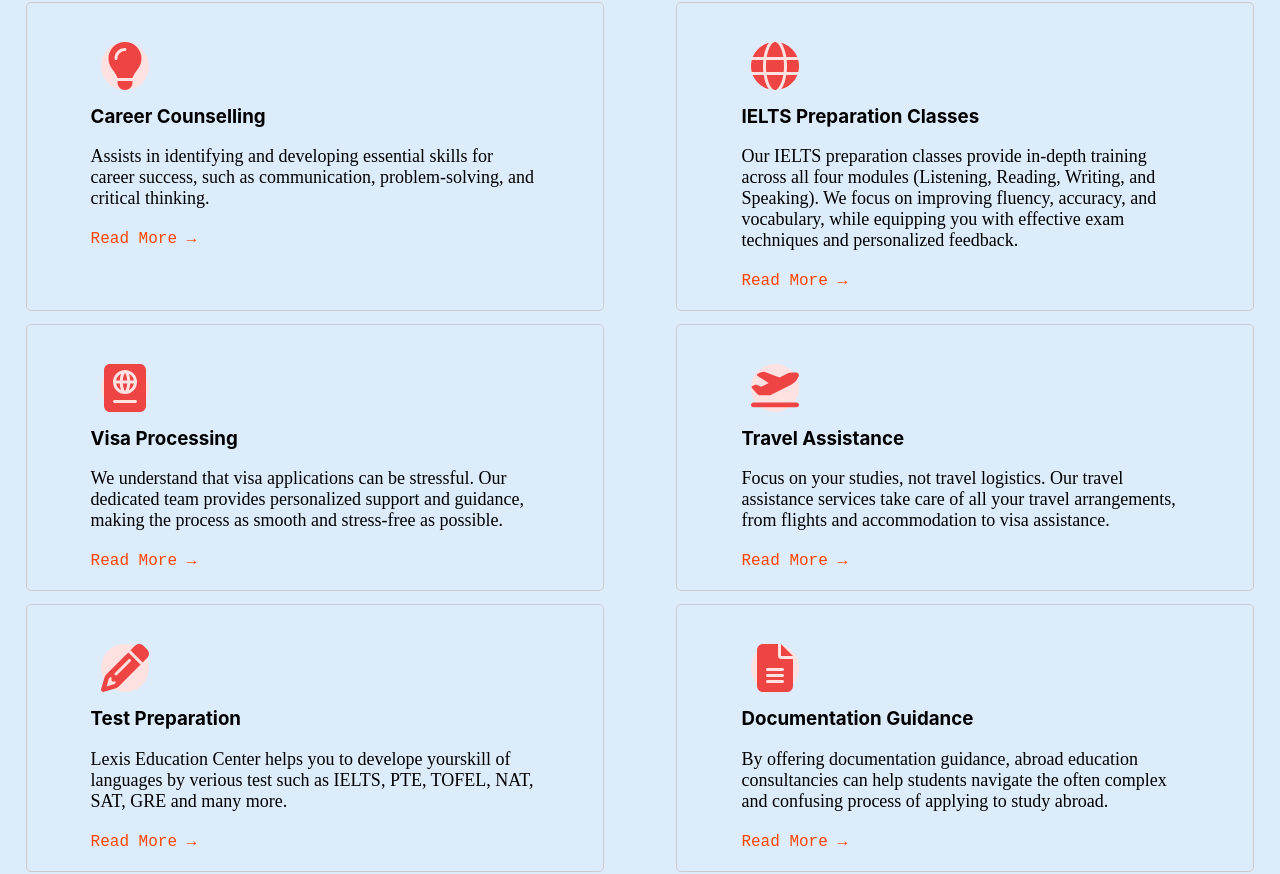
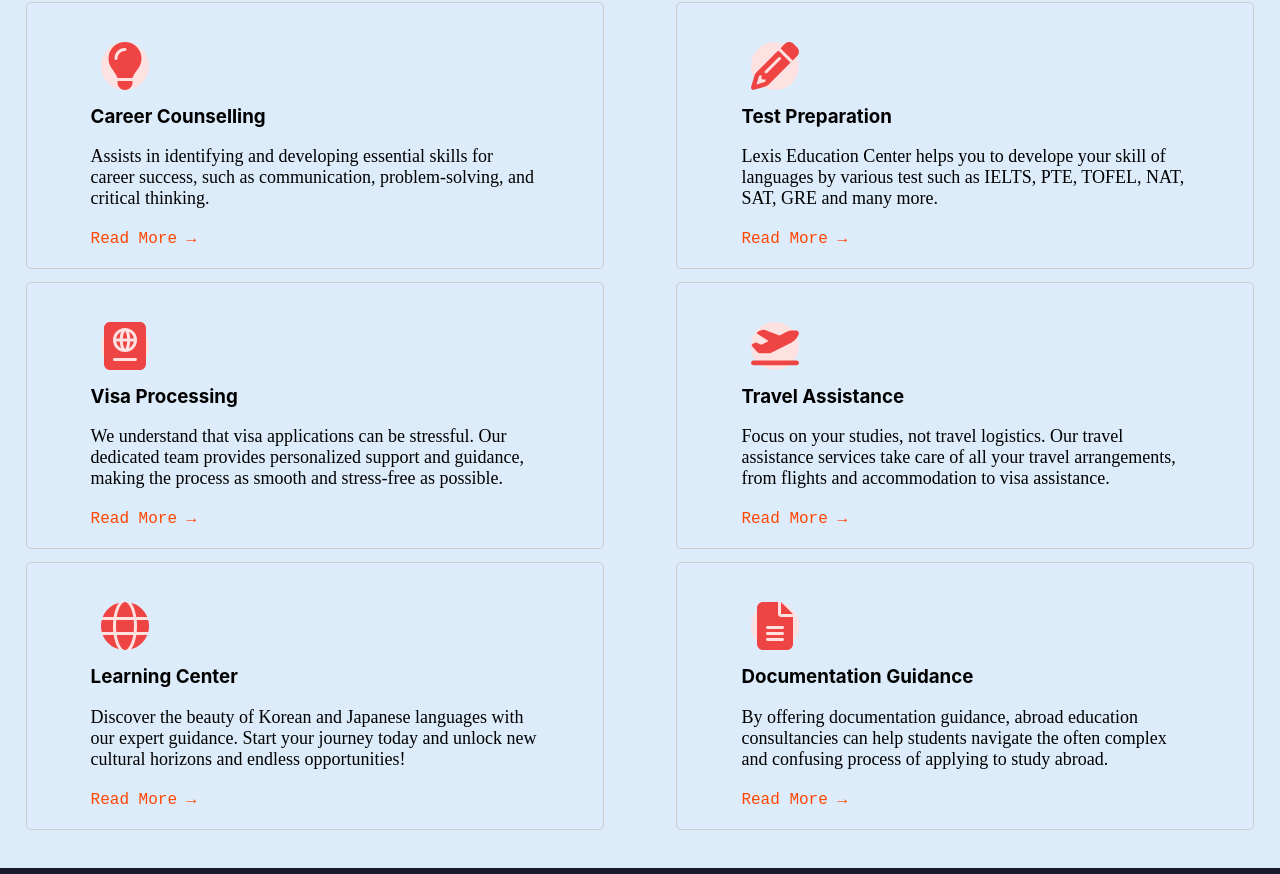
Before and after one commit to Ashishgtm/lexiseducationcenter, a React (Create React App) app: page /services in a window 1280 px wide. Shown: the part 200-1074 px from the top of the page. Built offline with nearby package versions, Linux system fonts and the light colour scheme; a web font is replaced by a local one.

Commit message:
changes in service page

```diff
--- a/src/components/Servicecomps/Service.js
+++ b/src/components/Servicecomps/Service.js
@@ -1,6 +1,6 @@
-import React, { useState } from 'react';
-import { Link } from 'react-router-dom'; // Import Link from react-router-dom
-import { FontAwesomeIcon } from '@fortawesome/react-fontawesome';
+import React, { useState } from "react";
+import { Link } from "react-router-dom"; // Import Link from react-router-dom
+import { FontAwesomeIcon } from "@fortawesome/react-fontawesome";
 import {
   faLightbulb,
   faGlobe,
@@ -8,9 +8,9 @@ import {
   faFileAlt,
   faPassport,
   faPencilAlt,
-} from '@fortawesome/free-solid-svg-icons';
+} from "@fortawesome/free-solid-svg-icons";
 
-import './service.css'; // Import your CSS file
+import "./service.css"; // Import your CSS file
 
 function Service() {
   const [hoveredDiv, setHoveredDiv] = useState(null);
@@ -25,76 +25,140 @@ function Service() {
 
   return (
     <div className="service-container">
-        <div className='service-heading'>Services</div>
-        <div className="service-headtext">"The greatest glory in living lies not in never falling, but in rising every time we fall."</div>
+      <div className="service-heading">Services</div>
+      <div className="service-headtext">
+        "The greatest glory in living lies not in never falling, but in rising
+        every time we fall."
+      </div>
 
-        <div className='service-topics'>
-
+      <div className="service-topics">
         <div
-        className={`service-div ${hoveredDiv === 'career' ? 'hovered' : ''}`}
-        onMouseEnter={() => handleMouseEnter('career')}
+          className={`service-div ${hoveredDiv === "career" ? "hovered" : ""}`}
+          onMouseEnter={() => handleMouseEnter("career")}
           onMouseLeave={handleMouseLeave}
         >
-
-        <h3> <FontAwesomeIcon icon={faLightbulb} className="icon services-icon" /> Career Counselling</h3>
-        <p>Assists in identifying and developing essential skills for career success, such as communication, problem-solving, and critical thinking.</p>
-        <Link to="/offer" className='readmore'>Read More →</Link>
+          <h3>
+            {" "}
+            <FontAwesomeIcon
+              icon={faLightbulb}
+              className="icon services-icon"
+            />{" "}
+            Career Counselling
+          </h3>
+          <p>
+            Assists in identifying and developing essential skills for career
+            success, such as communication, problem-solving, and critical
+            thinking.
+          </p>
+          <Link to="/offer" className="readmore">
+            Read More →
+          </Link>
         </div>
 
         <div
-        className={`service-div ${hoveredDiv === 'ielts' ? 'hovered' : ''}`}
-        onMouseEnter={() => handleMouseEnter('ielts')}
+          className={`service-div ${hoveredDiv === "test" ? "hovered" : ""}`}
+          onMouseEnter={() => handleMouseEnter("test")}
           onMouseLeave={handleMouseLeave}
         >
-        <h3><FontAwesomeIcon icon={faGlobe} className="icon services-icon" />
-        IELTS Preparation Classes</h3>
-        <p>Our IELTS preparation classes provide in-depth training across all four modules (Listening, Reading, Writing, and Speaking). We focus on improving fluency, accuracy, and vocabulary, while equipping you with effective exam techniques and personalized feedback.</p>
-        <Link to="/offer" className='readmore'>Read More →</Link>
-      </div>
-      <div
-        className={`service-div ${hoveredDiv === 'visa' ? 'hovered' : ''}`}
-        onMouseEnter={() => handleMouseEnter('visa')}
-        onMouseLeave={handleMouseLeave}
-      >
-        <h3><FontAwesomeIcon icon={faPassport} className="icon services-icon" />
-        Visa Processing</h3>
-        <p>We understand that visa applications can be stressful. Our dedicated team provides personalized support and guidance, making the process as smooth and stress-free as possible.</p>
-        <Link to="/offer" className='readmore'>Read More →</Link>
+          <h3>
+            {" "}
+            <FontAwesomeIcon
+              icon={faPencilAlt}
+              className="icon services-icon"
+            />
+            Test Preparation
+          </h3>
+          <p>
+            Lexis Education Center helps you to develope your skill of languages
+            by various test such as IELTS, PTE, TOFEL, NAT, SAT, GRE and many
+            more.
+          </p>
+          <Link to="/offer" className="readmore">
+            Read More →
+          </Link>
         </div>
 
         <div
-        className={`service-div ${hoveredDiv === 'travel' ? 'hovered' : ''}`}
-        onMouseEnter={() => handleMouseEnter('travel')}
+          className={`service-div ${hoveredDiv === "visa" ? "hovered" : ""}`}
+          onMouseEnter={() => handleMouseEnter("visa")}
           onMouseLeave={handleMouseLeave}
         >
-        <h3><FontAwesomeIcon icon={faPlaneDeparture} className="icon services-icon" />
-        Travel Assistance</h3>
-        <p>Focus on your studies, not travel logistics. Our travel assistance services take care of all your travel arrangements, from flights and accommodation to visa assistance.</p>
-        <Link to="/offer" className='readmore'>Read More →</Link>
+          <h3>
+            <FontAwesomeIcon icon={faPassport} className="icon services-icon" />
+            Visa Processing
+          </h3>
+          <p>
+            We understand that visa applications can be stressful. Our dedicated
+            team provides personalized support and guidance, making the process
+            as smooth and stress-free as possible.
+          </p>
+          <Link to="/offer" className="readmore">
+            Read More →
+          </Link>
         </div>
 
         <div
-        className={`service-div ${hoveredDiv === 'test' ? 'hovered' : ''}`}
-        onMouseEnter={() => handleMouseEnter('test')}
+          className={`service-div ${hoveredDiv === "travel" ? "hovered" : ""}`}
+          onMouseEnter={() => handleMouseEnter("travel")}
           onMouseLeave={handleMouseLeave}
         >
-        <h3>        <FontAwesomeIcon icon={faPencilAlt} className="icon services-icon" />
-        Test Preparation</h3>
-        <p>Lexis Education Center helps you to develope yourskill of languages by verious test such as IELTS, PTE, TOFEL, NAT, SAT, GRE and many more.</p>
-        <Link to="/offer" className='readmore'>Read More →</Link>
+          <h3>
+            <FontAwesomeIcon
+              icon={faPlaneDeparture}
+              className="icon services-icon"
+            />
+            Travel Assistance
+          </h3>
+          <p>
+            Focus on your studies, not travel logistics. Our travel assistance
+            services take care of all your travel arrangements, from flights and
+            accommodation to visa assistance.
+          </p>
+          <Link to="/offer" className="readmore">
+            Read More →
+          </Link>
         </div>
 
         <div
-        className={`service-div ${hoveredDiv === 'documentation' ? 'hovered' : ''}`}
-        onMouseEnter={() => handleMouseEnter('documentation')}
+          className={`service-div ${hoveredDiv === "ielts" ? "hovered" : ""}`}
+          onMouseEnter={() => handleMouseEnter("ielts")}
           onMouseLeave={handleMouseLeave}
         >
-        <h3>        <FontAwesomeIcon icon={faFileAlt} className="icon services-icon" />
-        Documentation Guidance</h3>
-        <p>By offering documentation guidance, abroad education consultancies can help students navigate the often complex and confusing process of applying to study abroad.</p>
-        <Link to="/offer" className='readmore'>Read More →</Link>
+          <h3>
+            <FontAwesomeIcon icon={faGlobe} className="icon services-icon" />
+            Learning Center
+          </h3>
+          <p>
+            Discover the beauty of Korean and Japanese languages with our expert
+            guidance. Start your journey today and unlock new cultural horizons
+            and endless opportunities!
+          </p>
+          <Link to="/offer" className="readmore">
+            Read More →
+          </Link>
         </div>
 
+        <div
+          className={`service-div ${
+            hoveredDiv === "documentation" ? "hovered" : ""
+          }`}
+          onMouseEnter={() => handleMouseEnter("documentation")}
+          onMouseLeave={handleMouseLeave}
+        >
+          <h3>
+            {" "}
+            <FontAwesomeIcon icon={faFileAlt} className="icon services-icon" />
+            Documentation Guidance
+          </h3>
+          <p>
+            By offering documentation guidance, abroad education consultancies
+            can help students navigate the often complex and confusing process
+            of applying to study abroad.
+          </p>
+          <Link to="/offer" className="readmore">
+            Read More →
+          </Link>
+        </div>
       </div>
     </div>
   );
```
Lines whose indentation alone changed are shown as unchanged.
